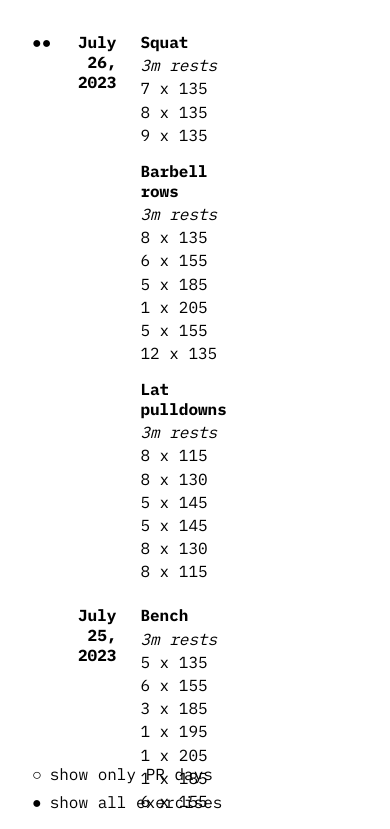
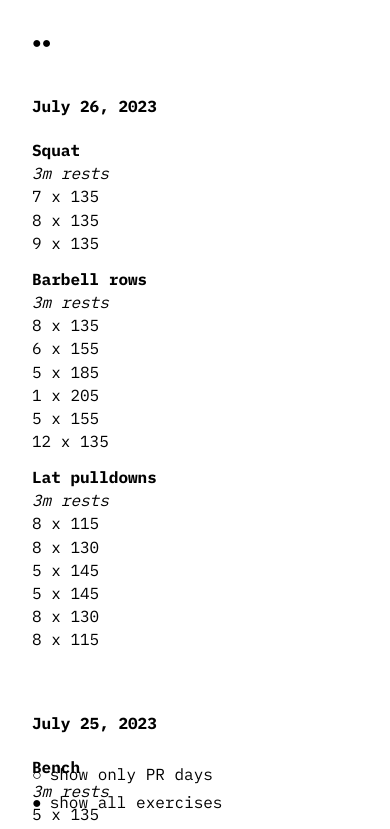
Before and after one commit to naijwu/twoplates, a Next.js app: page / in a window 390 px wide. Shown: the top 829 px of the page. Built offline with nearby package versions, Linux system fonts and the light colour scheme.

Commit message:
mobile optimized

```diff
--- a/src/app/page.module.css
+++ b/src/app/page.module.css
@@ -77,3 +77,28 @@
 .note {
   font-style: italic;
 }
+
+@media (max-width: 750px) {
+
+  .container {
+    width: 100%;
+    padding: calc(var(--corner-padding) * 2) var(--corner-padding) calc(var(--corner-padding) * 2.5) var(--corner-padding);
+  }
+
+  .stats {
+    display: flex;
+    flex-direction: column;
+  }
+
+  .date {
+    text-align: left;
+  }
+
+  .inline {
+    flex-wrap: wrap;
+  }
+
+  .exercises {
+    padding-bottom: 2.5rem;
+  }
+}
```
